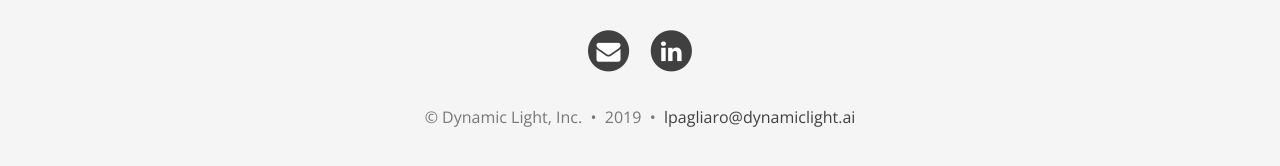
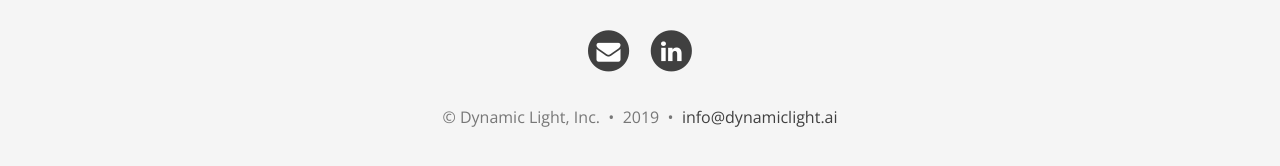
Before and after one commit to Dynamic-Light/millerd8.github.io, a Jekyll site: the page built from index.html, in a window 1280 px wide and 1311 px high. Shown: the part 1132-1298 px from the top of the window. Built offline with Jekyll 4.4.1, drawn with Linux system fonts in a browser that asks for light colours; nearby versions of some CDN libraries; the list of posts is cut into pages by our own code.

Commit message:
Update _config.yml

```diff
--- a/_config.yml
+++ b/_config.yml
@@ -42,7 +42,7 @@ navbar-links:
 # Important: you must keep the "name" parameter, everything else you can remove
 author:
   name: Dynamic Light, Inc.
-  email: "lpagliaro@dynamiclight.ai"
+  email: "info@dynamiclight.ai"
   linkedin: "company/dynamic-light/"
 
 # Select which links to show in the footer
```
